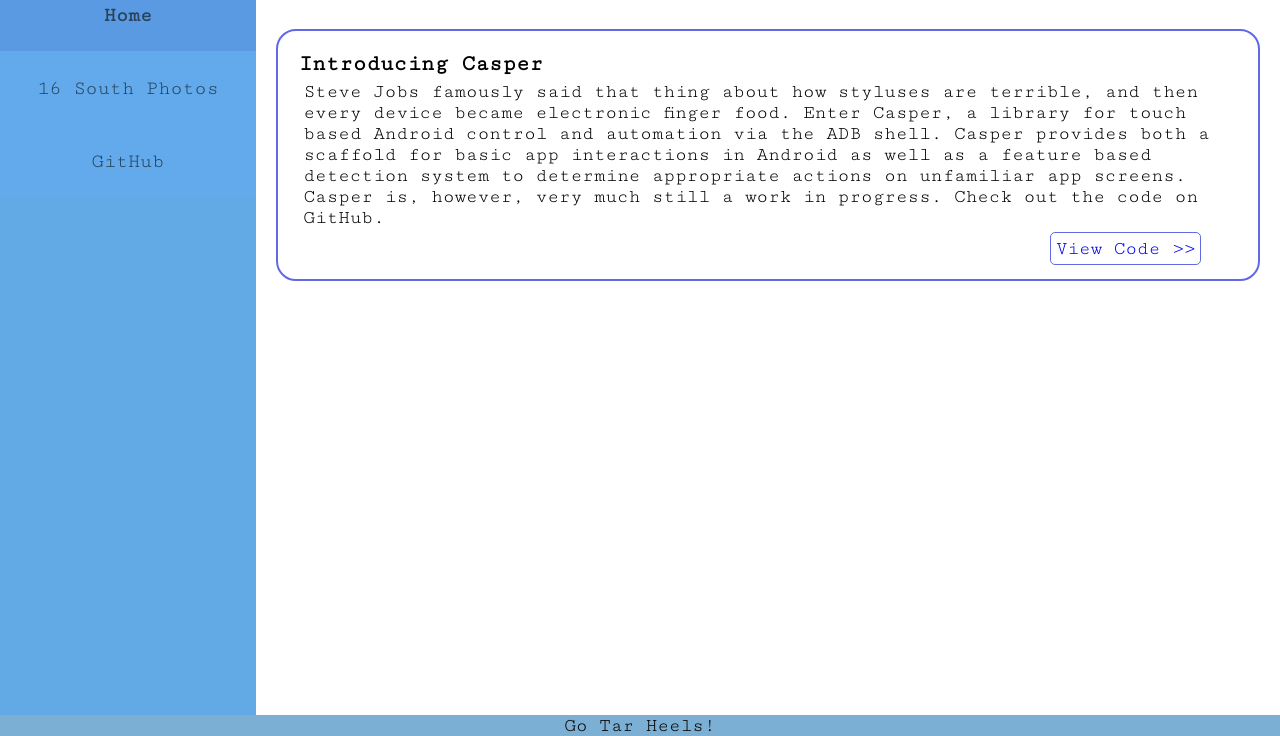
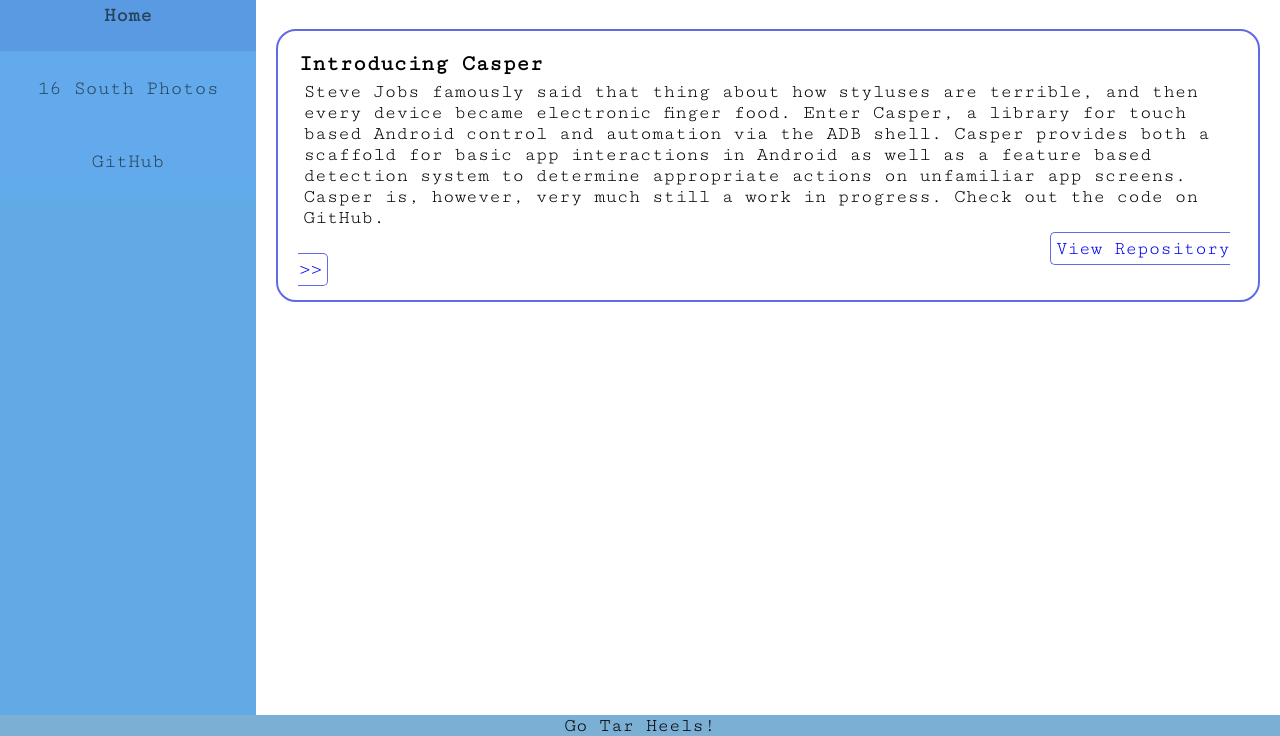
Before and after one commit to vsudhakar/vsudhakar.github.io, a plain HTML site: page index.html in a window 1280 px wide. Shown: the part 64-800 px from the top of the page. Drawn offline with Linux system fonts and the light colour scheme.

Commit message:
GH Pages link for casper project

```diff
--- a/index.html
+++ b/index.html
@@ -42,7 +42,7 @@
 					unfamiliar app screens. Casper is, however, very much still a work in
 					progress. Check out the code on GitHub.</p>
 
-					<a href="https://github.com/vsudhakar/casper">View Code >></a>
+					<a href="http://visonthe.net/casper">View Repository >></a>
 				</div>
 			</div>
 
```
